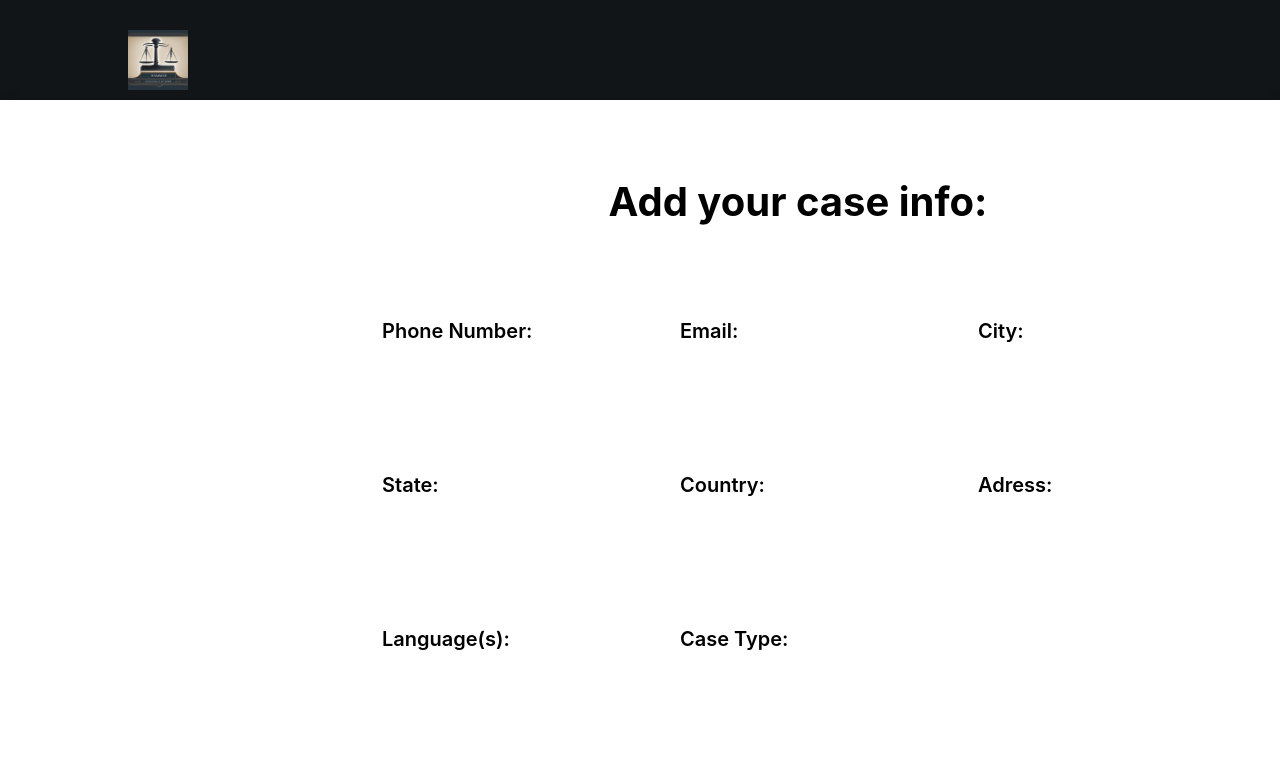
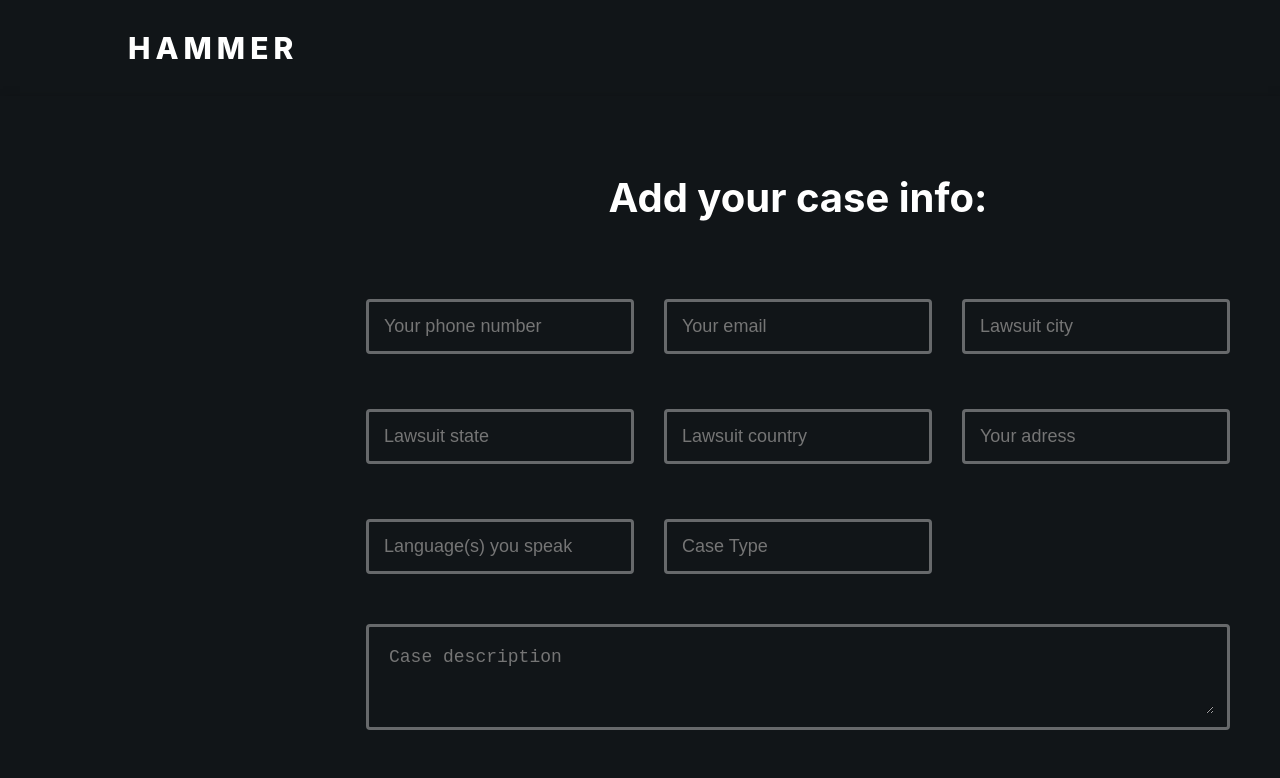
Before and after one commit to JoseRM82/Hammerfront, a Next.js app: page /new-cases/new-cases in a window 1280 px wide. Shown: the top 778 px of the page. Built offline with nearby package versions, Linux system fonts and the light colour scheme.

Commit message:
Layout Update

```diff
--- a/components/header/header.tsx
+++ b/components/header/header.tsx
@@ -18,7 +18,7 @@ import dout from '../../shared/utils/dout.svg'
 import lout from '../../shared/utils/lout.svg'
 
 
-const Header: FunctionComponent<Props> = ({ className, visitor }) => {
+const Header: FunctionComponent<Props> = ({ className, visitor, mainPage }) => {
   const { client, lawyer } = useAppSelector(state => state.globalState)
   const { chatIsOpen } = useAppSelector(state => state.globalState)
   const [loged, setLoged] = useState(false)
@@ -89,7 +89,12 @@ const Header: FunctionComponent<Props> = ({ className, visitor }) => {
   return (
     <div className={className}>
       <div className='main-header'>
-        <div className='logo' onClick={() => onGoToPage('/', '')}><div><Image src={logo2} height={100} width={100} /></div></div>
+        {mainPage
+          ?
+          <div className='logo'><div><Image src={logo2} height={100} width={100} /></div></div>
+          :
+          <div className='page-name' onClick={() => onGoToPage('/', '')}>HAMMER</div>
+        }
           <div className='options'>
             <div className='options-list'>
               {(client || lawyer) && <button className='options-list_item' onClick={onChatOpen} >Chat</button>}
@@ -122,4 +127,5 @@ interface Props {
   className?: string;
   header?: boolean;
   visitor?: boolean;
+  mainPage?: boolean;
 }
--- a/components/header/index.ts
+++ b/components/header/index.ts
@@ -18,6 +18,14 @@ export default styled(Header)`
   .logo {
     width: 150%;
     height: auto;
+    cursor: pointer;
+  }
+
+  .page-name {
+    font-size: 3rem;
+    color: #ffffff;
+    font-weight: 800;
+    letter-spacing: .5rem;
     cursor: pointer;
   }
 
--- a/components/new-case/index.ts
+++ b/components/new-case/index.ts
@@ -1,14 +1,14 @@
 import styled from "styled-components";
 
 import NewCase from "./new-case";
-import { Colors } from "../../utils/styles";
+import { LuxuryColors } from "../../utils/styles";
 
 export default styled(NewCase)`
   box-shadow: 3px 5px 10px #00000080;
   display: flex;
   flex-direction: column;
   align-items: flex-end;
-  background: #fff;
+  background: ${LuxuryColors.darkButton};
 
   .NewCase-form {
     display: flex;
@@ -23,6 +23,7 @@ export default styled(NewCase)`
     text-align: center;
     font-size: 4rem;
     font-weight: 700;
+    color: ${LuxuryColors.selected};
   }
 
   .NewCase {
--- a/components/new-case/new-case.tsx
+++ b/components/new-case/new-case.tsx
@@ -36,21 +36,21 @@ const NewCase: FunctionComponent<Props> = ({ className }) => {
         <h1 className='NewCase-title'>Add your case info: </h1>
         <form className='NewCase' id='NewCase' onSubmit={handleSubmit(onAddCaseInformation)} >
           <div className='NewCase-container'>
-            <StyledLabelText handleInput={getValues} text='Phone Number:' req name='phone_number' />
-            <StyledLabelText handleInput={getValues} text='Email:' name='email' req type='email' />
-            <StyledLabelText handleInput={getValues} text='City:' name='city' req />
-            <StyledLabelText handleInput={getValues} text='State:' name='state' req />
-            <StyledLabelText handleInput={getValues} text='Country:' name='country' req />
-            <StyledLabelText handleInput={getValues} text='Adress:' name='adress' req />
-            <StyledLabelText handleInput={getValues} text='Language(s):' name='languages' req />
-            <StyledLabelText handleInput={getValues} text='Case Type: ' name='case_type' req />
+            <StyledLabelText handleInput={getValues} placeHolder='Your phone number' name='phone_number' req />
+            <StyledLabelText handleInput={getValues} placeHolder='Your email' name='email' req type='email' />
+            <StyledLabelText handleInput={getValues} placeHolder='Lawsuit city' name='city' req />
+            <StyledLabelText handleInput={getValues} placeHolder='Lawsuit state' name='state' req />
+            <StyledLabelText handleInput={getValues} placeHolder='Lawsuit country' name='country' req />
+            <StyledLabelText handleInput={getValues} placeHolder='Your adress' name='adress' req />
+            <StyledLabelText handleInput={getValues} placeHolder='Language(s) you speak' name='languages' req />
+            <StyledLabelText handleInput={getValues} placeHolder='Case Type' name='case_type' req />
           </div>
-          <StyledLabelText handleInput={getValues} text='Case description:' name='description' description />
+          <StyledLabelText handleInput={getValues} placeHolder='Case description' name='description' description />
         </form>
       </div>
       <div className='btns'>
-        <StyledButton text='Cancel' white onClick={onCancel} />
-        <StyledButton text='Find a Lawyer' form='NewCase' />
+        <StyledButton luxury text='Cancel' onClick={onCancel} />
+        <StyledButton luxury text='Find a Lawyer' form='NewCase' />
       </div>
     </div>
   )
--- a/pages/hammer.tsx
+++ b/pages/hammer.tsx
@@ -57,7 +57,7 @@ const Hammer: NextPage<Props> = ({ className }) => {
           <meta name="Hammer services page" />
         </Head>
 
-        <Header className='header' visitor={noLogged} />
+        <Header className='header' mainPage visitor={noLogged} />
         <div className='body'>
           <MainBody />
         </div>
--- a/pages/new-cases/index.ts
+++ b/pages/new-cases/index.ts
@@ -1,8 +1,11 @@
 import styled from "styled-components";
 
 import NewCases from "./new-cases";
+import { LuxuryColors } from "../../utils/styles";
 
 export default styled(NewCases)`
+  background: ${LuxuryColors.darkFont};
+
   .body {
     display: flex;
     flex-direction: column;
```
Also changed, not shown: components/your-cases/cases-content/current-cases/cases-card/cases-card.tsx (+10 -9 lines), components/your-cases/cases-content/current-cases/cases-card/index.ts (+15 -4 lines), components/your-cases/cases-content/current-cases/current-cases.tsx (+15 -38 lines). Lines whose indentation alone changed are shown as unchanged.
